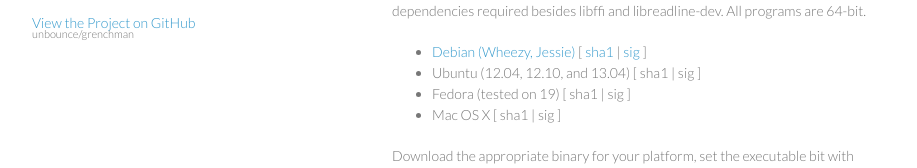
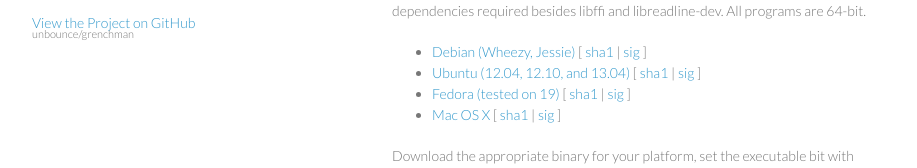
Before and after one commit to technomancy/grenchman, a plain HTML site: page index.html in a window 1280 px wide. Shown: the part 138-306 px from the top of the page, without its empty margins (178-1095 px from the left). Drawn offline with Linux system fonts and the light colour scheme.

Commit message:
linked downloads

```diff
--- a/index.html
+++ b/index.html
@@ -30,9 +30,9 @@
 
 <ul>
 <li><a href="downloads/grench-0.2.0-debian-7">Debian (Wheezy, Jessie)</a> [ <a href="downloads/grench-0.2.0-debian-7.sha1">sha1</a> | <a href="downloads/grench-0.2.0-debian-7.asc">sig</a> ]</li>
-<li>Ubuntu (12.04, 12.10, and 13.04) [ sha1 | sig ]</li>
-<li>Fedora (tested on 19) [ sha1 | sig ]</li>
-<li>Mac OS X [ sha1 | sig ]</li>
+<li><a href="downloads/grench-0.2.0-ubuntu">Ubuntu (12.04, 12.10, and 13.04)</a> [ <a href="downloads/grench-0.2.0-ubuntu.sha1">sha1</a> | <a href="downloads/grench-0.2.0-ubuntu.asc">sig</a> ]</li>
+<li><a href="downloads/grench-0.2.0-fedora">Fedora (tested on 19)</a> [ <a href="downloads/grench-0.2.0-fedora.sha1">sha1</a> | <a href="downloads/grench-0.2.0-fedora.asc">sig</a> ]</li>
+<li><a href="downloads/grench-0.2.0-mac">Mac OS X</a> [ <a href="downloads/grench-0.2.0-mac.sha1">sha1</a> | <a href="downloads/grench-0.2.0-mac.asc">sig</a> ]</li>
 </ul>
 
 <p>Download the appropriate binary for your platform, set the executable bit with chmod, and place it on your $PATH as grench to install. You can check the signatures by pulling in the key with <code>gpg --recv-keys 77E77DDC</code> and running <code>gpg --verify $ASC_FILE</code>.</p>
```
